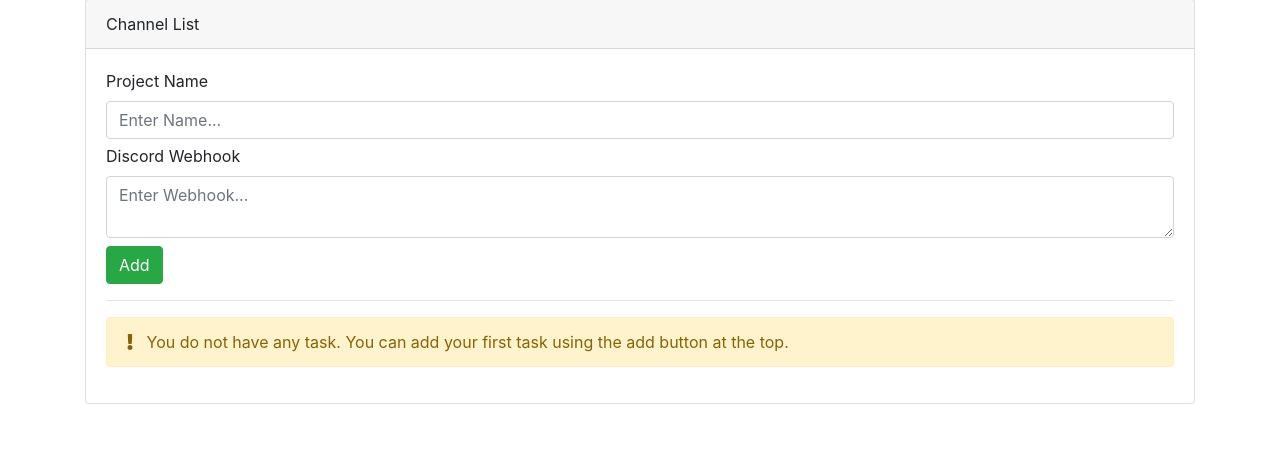
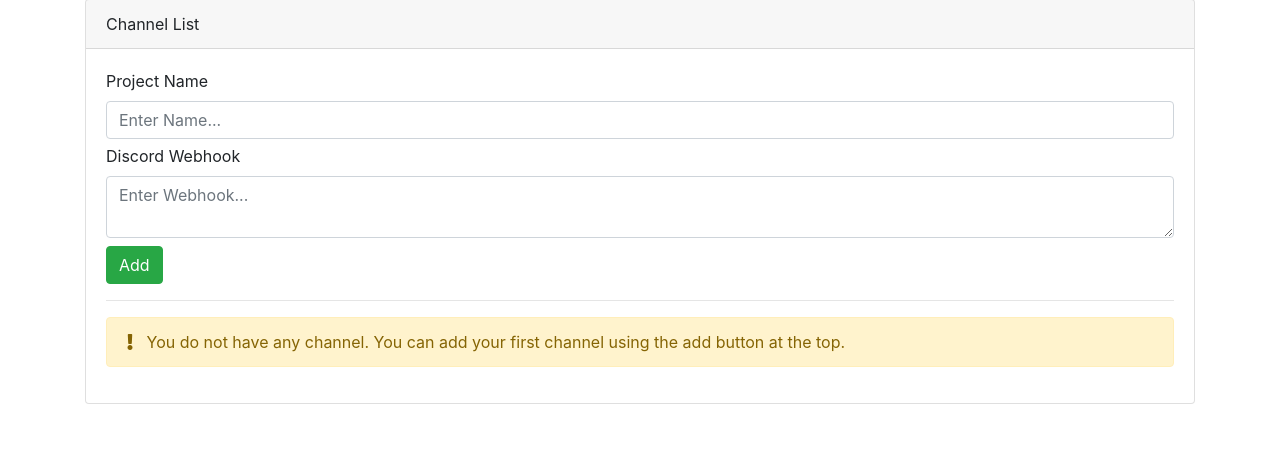
Before and after one commit to tamert/sentry-discord-webhook, a Flask app: page / in a window 1280 px wide. Shown: the part 327-800 px from the top of the page. Run offline with Flask 2, Linux system fonts and the light colour scheme; data that the repository does not hold is empty; some libraries are stand-ins or nearby versions.

Commit message:
Update index.html

```diff
--- a/templates/index.html
+++ b/templates/index.html
@@ -68,7 +68,7 @@
                     </form>
                     {% if channels == [] %}
                     <div class="alert alert-warning" role="alert">
-                        <i class="fas fa-exclamation"></i> &nbsp; You do not have any task. You can add your first task
+                        <i class="fas fa-exclamation"></i> &nbsp; You do not have any channel. You can add your first channel
                         using
                         the add
                         button at the top.
```
